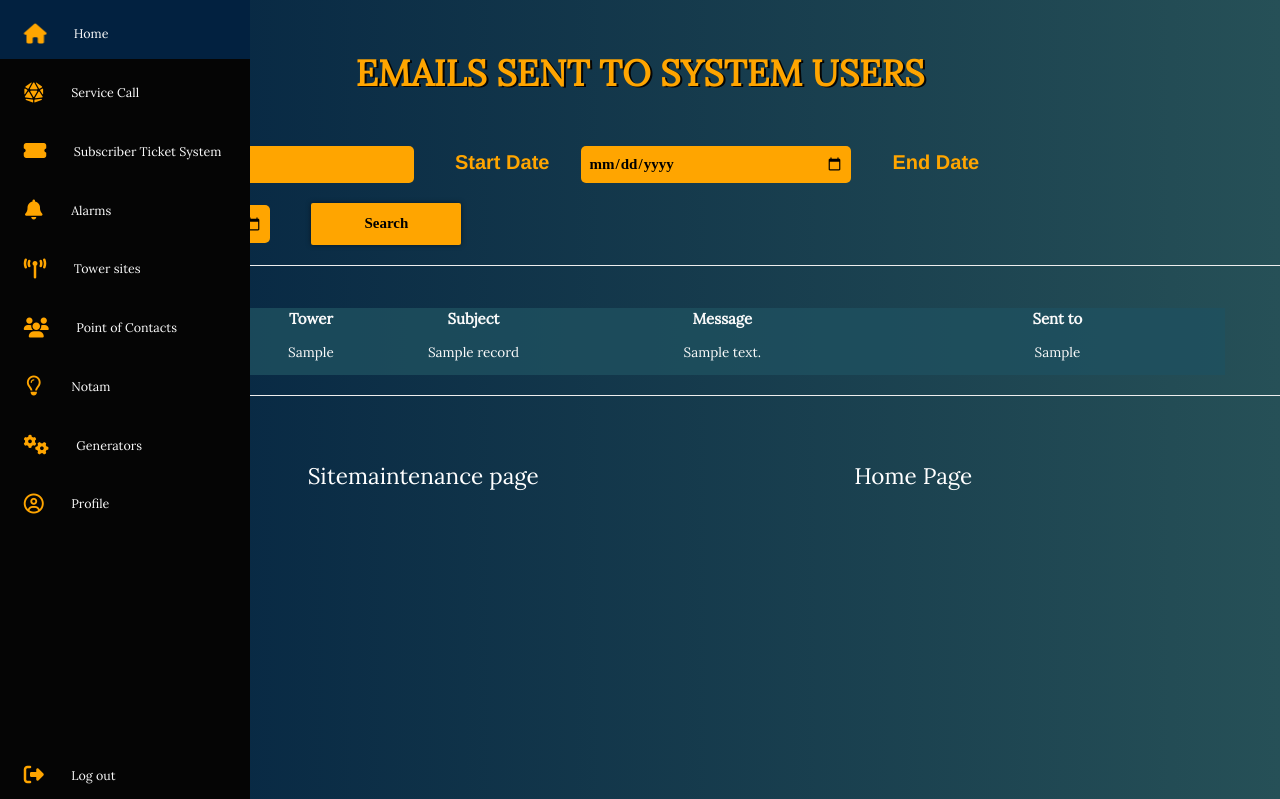
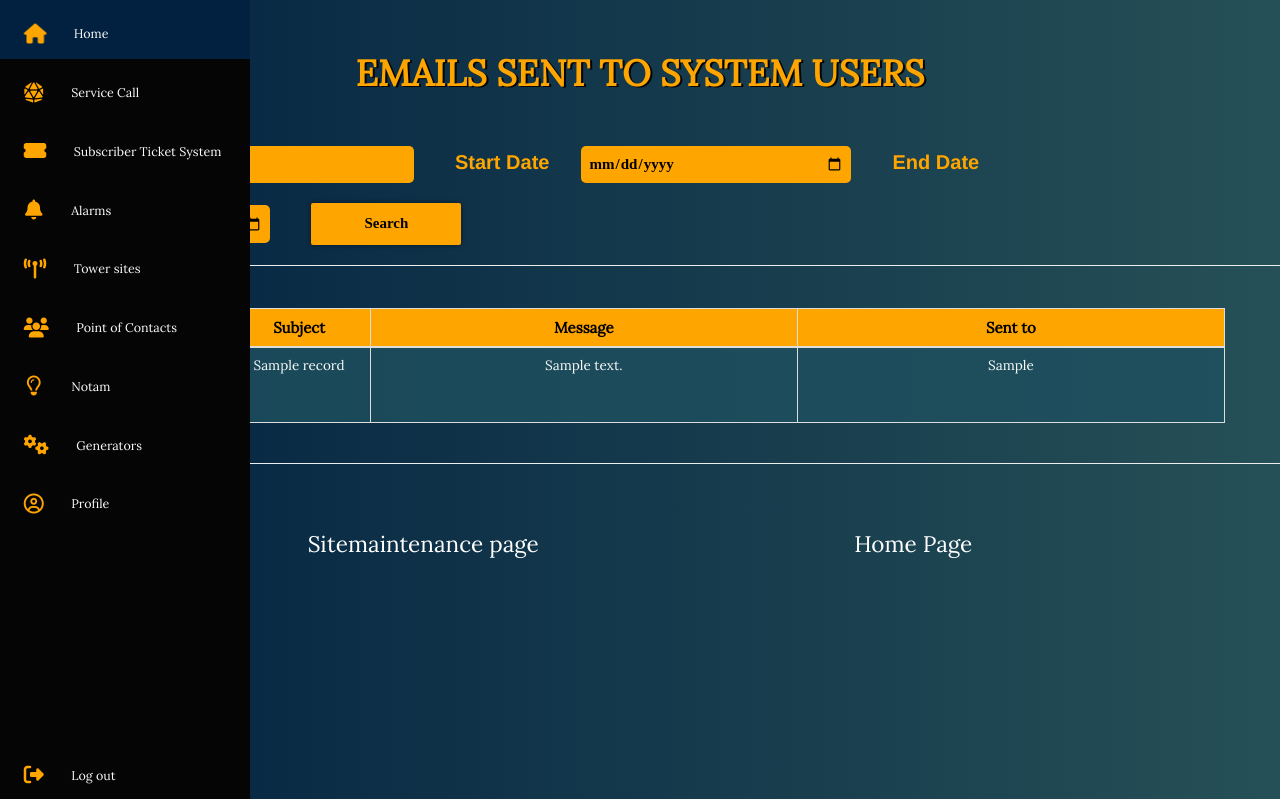
Before and after one commit to Chad-Current/isics, a Django app: template sitemaintenance/templates/sitemaintenance/sitemaintenance_list.html in a window 1280 px wide. Shown: the top 799 px of the page. Run offline with Django 3.2, Linux system fonts and the light colour scheme; the template is opened without the code that fills it: values that come from a table or form of the project are taken from there, others are empty; tables that the repository leaves empty hold one stand-in row (values such as "Sample post"); some libraries are stand-ins or nearby versions; some web fonts are replaced.

Commit message:
Table format sitemaintenance list

```diff
--- a/sitemaintenance/templates/sitemaintenance/sitemaintenance_list.html
+++ b/sitemaintenance/templates/sitemaintenance/sitemaintenance_list.html
@@ -36,9 +36,9 @@
       {% block sub_one %}
       <div class='container headspace'>
         <div class="container">
-          <table>
+          <table class='table table-bordered'>
             <thead>
-              <tr>
+              <tr class='orange'>
                 <th style='width:20px;'>Date</th>
                 <th style='width:30px;'>Tower</th>
                 <th style='width:50px;'>Subject</th>
```
